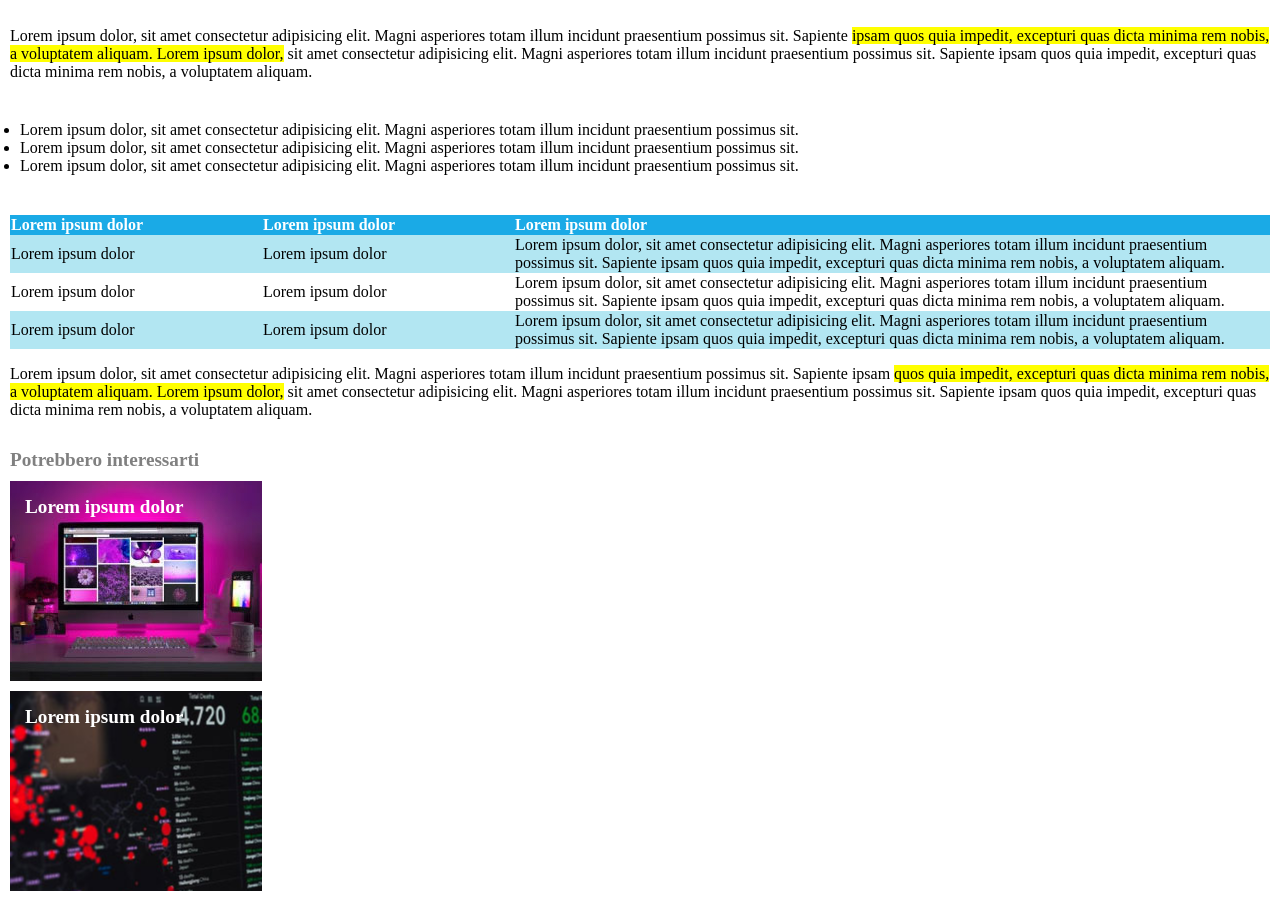
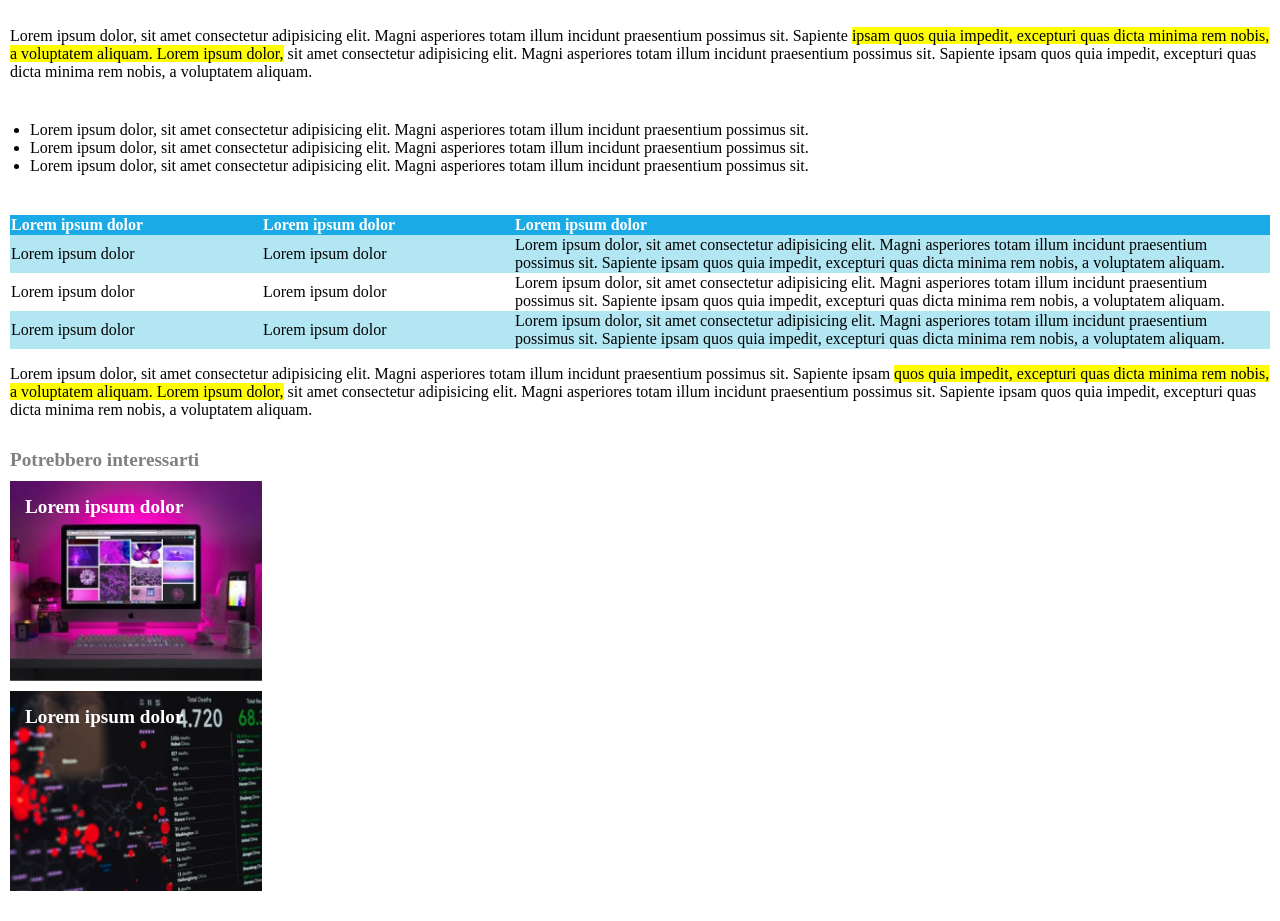
Before and after one commit to DilettaPelloni/html-css-booleaner, a plain HTML site: page index.html in a window 1280 px wide. Shown: the part 673-1594 px from the top of the page. Drawn offline with Linux system fonts and the light colour scheme.

Commit message:
fixata sez suggest

```diff
--- a/css/style.css
+++ b/css/style.css
@@ -65,7 +65,7 @@ strong {
 }
 
 .list {
-    margin: 30px 0;
+    margin: 30px 10px;
     padding: 10px;
 }
 
@@ -99,6 +99,7 @@ th {
 .item {
     width: 20%;
     height: 200px;
+    background-size: cover;
     background-repeat: no-repeat;
     background-position: center;
     margin-bottom: 10px;
```
